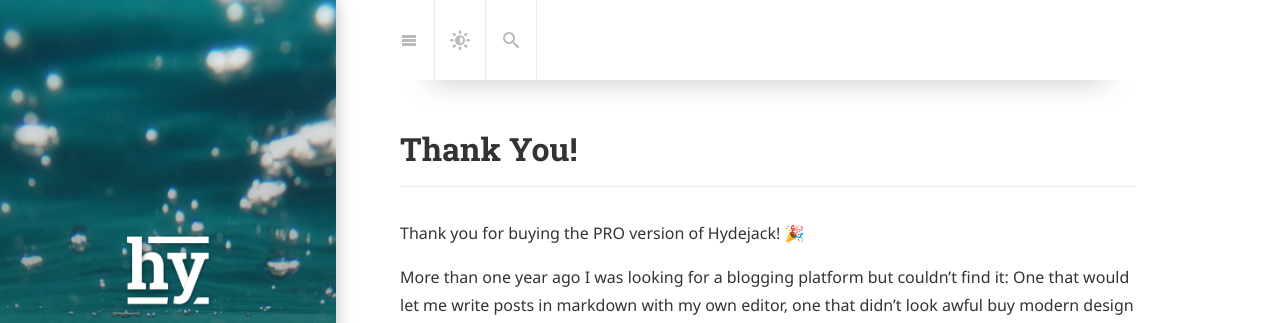
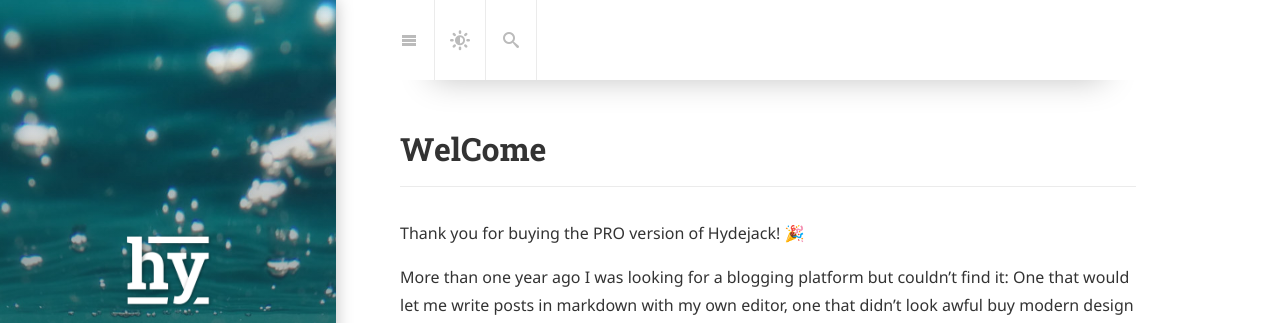
Before and after one commit to junny048/junny048.github.io, a Jekyll site: the page built from index.md, in a window 1280 px wide and 900 px high. Shown: the top 323 px of the window. Built offline with Jekyll 4.4.1, drawn with Linux system fonts in a browser that asks for light colours; cached includes are drawn as plain includes; nearby versions of some CDN libraries; some web fonts are replaced; library files that are not in the unit come from our copies.

Commit message:
첫시도

```diff
--- a/index.md
+++ b/index.md
@@ -1,6 +1,6 @@
 ---
 layout: page
-title: Thank You!
+title: WelCome
 sitemap: false
 ---
 
```
